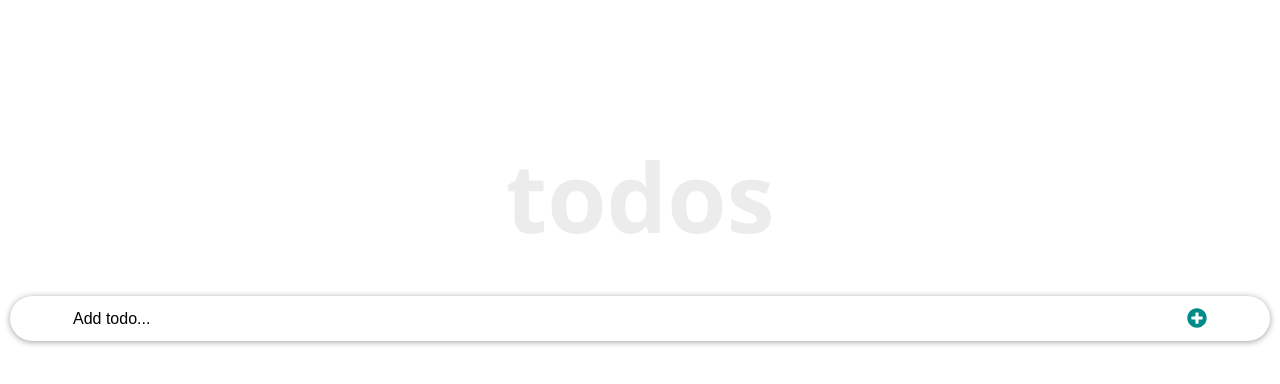
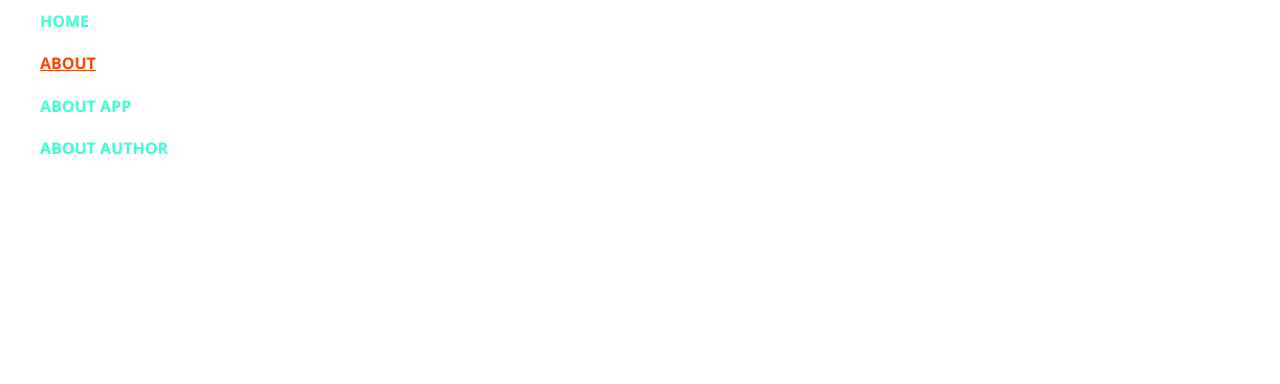
Before and after one commit to AlaaAlsalem/to_do_with_react, a React (Create React App) app: page /about in a window 1280 px wide. Shown: the top 384 px of the page. Built offline with nearby package versions, Linux system fonts and the light colour scheme.

Commit message:
Routing with react rout

```diff
--- a/package.json
+++ b/package.json
@@ -10,6 +10,7 @@
     "react-dom": "^18.1.0",
     "react-icon": "^1.0.0",
     "react-icons": "^4.4.0",
+    "react-router-dom": "^5.3.3",
     "react-scripts": "5.0.1",
     "uuid": "^8.3.2",
     "web-vitals": "^2.1.4"
--- a/src/App.js
+++ b/src/App.js
@@ -1,10 +1,15 @@
 import TodoContainer from './functionBased/Components/TodoContainer'
 import "./functionBased/App.css"
+import {Route} from "react-router-dom"
+
+
 function App() {
   return (
+    <Route path="/">
     <div className="App">
     <TodoContainer/>
     </div>
+    </Route>
   );
 }
 
--- a/src/functionBased/App.css
+++ b/src/functionBased/App.css
@@ -69,3 +69,53 @@
   font-size: 20px;
   margin-top: 2px;
 }
+
+.active-link {
+  color: orangered;
+  text-decoration: underline;
+}
+
+
+.navBar {
+  position: relative;
+}
+
+.navBar button {
+  position: fixed;
+  left: 40px;
+  top: 40px;
+  z-index: 10;
+  cursor: pointer;
+}
+
+.menuNav {
+  overflow-y: scroll;
+  list-style: none;
+  position: fixed;
+  top: 0;
+  background: darkcyan;
+  left: 0;
+  bottom: 0;
+  height: 100vh;
+  width: 0;
+  overflow: hidden;
+  max-width: 290px;
+  z-index: 9;
+}
+
+.menuNav.showMenu {
+  width: 100%;
+}
+
+a {
+  display: block;
+  padding: 10px 40px;
+  text-decoration: none;
+  color: #3fffd2;
+  text-transform: uppercase;
+  font-weight: bold;
+}
+
+.menuNav li:first-child {
+  margin-top: 7rem;
+}
--- a/src/functionBased/Components/Navbar.js
+++ b/src/functionBased/Components/Navbar.js
@@ -0,0 +1,33 @@
+import React from "react";
+import { NavLink } from "react-router-dom";
+
+const Navbar = () =>{
+
+    const links = [
+        {
+            id:1,
+            path:'/',
+            text:'Home'
+        },
+        {
+            id:2,
+            path:'/about',
+            text:'About'
+
+        },
+    ]
+
+    return (
+        <nav className="navBar">
+            <ul>
+                {links.map(link =>{
+                    return<li key={link.id}>
+                        <NavLink to={link.path} activeClassName="active-link" exact> {link.text}</NavLink>
+                        </li>
+                })}
+            </ul>
+        </nav>
+    );
+}
+
+export default Navbar;
--- a/src/functionBased/Components/TodoContainer.js
+++ b/src/functionBased/Components/TodoContainer.js
@@ -3,6 +3,11 @@
 import InputTodo from "./InputTodo"
 import TodosList from "./TodosList"
 import { v4 as uuidv4 } from "uuid"
+import { Route, Switch } from "react-router-dom";
+import About from "../pages/About"
+import NotMatch from "../pages/NotMatch"
+import Navbar from "./Navbar"
+
 
 const TodoContainer = () => {
   const [todos, setTodos] = useState(getInitialTodos())
@@ -76,6 +81,10 @@
   },[todos])
 
   return (
+    <>
+    <Navbar/>
+    <Switch>
+    <Route exact path='/'>
     <div className="container">
       <div className="inner">
         <Header />
@@ -87,7 +96,18 @@
           setUpdate={setUpdate}
         />
       </div>
+
     </div>
+    </Route>
+    <Route path='/about'>
+      <About/>
+    </Route>
+    <Route  path='/*'>
+      <NotMatch/>
+    </Route>
+    </Switch>
+    </>
+
   )
 }
 
--- /dev/null
+++ b/src/functionBased/pages/About.js
@@ -0,0 +1,27 @@
+import React from 'react';
+import {Link,Route, useRouteMatch } from "react-router-dom"
+import SinglePage from "./SinglePage.js"
+
+
+
+const About = (props) =>{
+    const { url, path } = useRouteMatch()
+return (
+  <div>
+    <ul>
+      <li>
+        <Link to={`${url}/about-app`}>About App</Link>
+      </li>
+      <li>
+        <Link to={`${url}/about-author`}>About Author</Link>
+      </li>
+    </ul>
+    <Route path={`${path}/:slug`}>
+      <SinglePage />
+    </Route>
+  </div>
+)
+}
+
+
+export default About;
--- /dev/null
+++ b/src/functionBased/pages/NotMatch.js
@@ -0,0 +1,12 @@
+import React from 'react';
+
+const NoMatch = () =>{
+    return (
+        <div>
+            <h3> NoMatch from About page </h3>
+        </div>
+    )
+}
+
+
+export default NoMatch;
--- /dev/null
+++ b/src/functionBased/pages/SinglePage.js
@@ -0,0 +1,33 @@
+import React from "react"
+import { useParams } from "react-router-dom"
+
+const SinglePage = () => {
+    const aboutData = [
+        {
+            slug: "about-app",
+            title: "About the App",
+            description:
+                "In this app, you can add, delete, submit and edit items. To edit items, simply double click on it. Once you are done, press the enter key to resubmit. This app will persist your data in the browser local storage. So whether you reload, close your app or reopened it, you still have access to your to-dos items.",
+        },
+        {
+            slug: "about-author",
+            title: "About the Author",
+            description:
+                "This app was developed by Ibas Majid, a self-taught web developer and a technical writer. He is opened to freelance Gig. So go ahead and connect with ibas on Twitter @ibaslogic.",
+        },
+    ]
+
+    const { slug } = useParams()
+    const aboutContent = aboutData.find(item => item.slug === slug)
+    const { title, description } = aboutContent
+    return (
+        <div>
+
+
+            <h1>{title}</h1>
+            <p>{description}</p>
+
+
+        </div>)
+}
+export default SinglePage
--- a/src/index.js
+++ b/src/index.js
@@ -3,11 +3,14 @@
 import './index.css';
 import App from './App';
 import reportWebVitals from './reportWebVitals';
+import {BrowserRouter} from "react-router-dom";
 
 const root = ReactDOM.createRoot(document.getElementById('root'));
 root.render(
   <React.StrictMode>
+    <BrowserRouter>
     <App />
+    </BrowserRouter>
   </React.StrictMode>
 );
 
```
Also changed, not shown: 1 other file (tests, documents, lock files or other folders).
